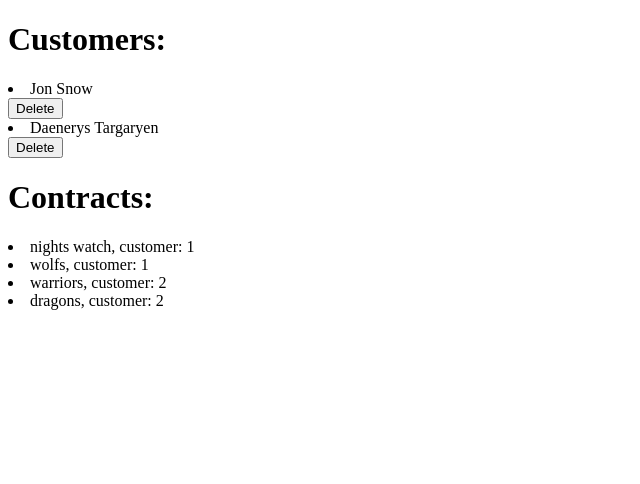
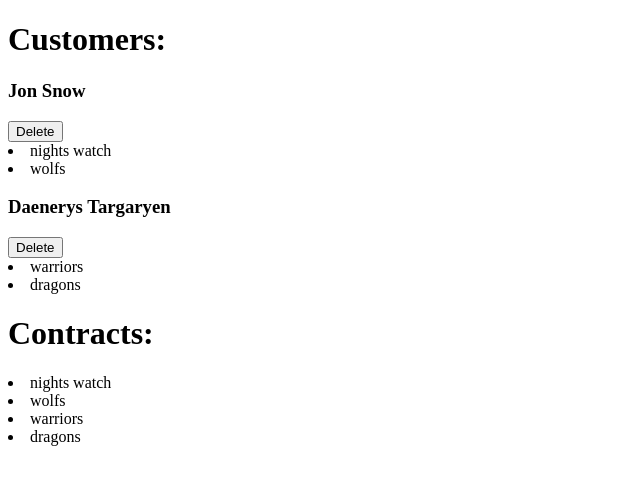
Before and after one commit to LauraRe/contract-automation-app, a React (Create React App) app: page / in a window 1280 px wide. Shown: the top 484 px of the page, without its empty margins (0-640 px from the left). Built offline with nearby package versions, Linux system fonts and the light colour scheme.

Commit message:
show contracts per customer below each Customer, show only contract name on ContractsList

```diff
--- a/src/Components/Contract.js
+++ b/src/Components/Contract.js
@@ -1,9 +1,9 @@
 import React from 'react';
 
-const Contract = ({customer, name}) => {
+const Contract = ({name}) => {
     return (
       <li>
-        {`${name}, customer: ${customer}`}
+        {name}
       </li>
     )
 };
--- a/src/Components/ContractsList.js
+++ b/src/Components/ContractsList.js
@@ -10,7 +10,6 @@ const ContractsList = ({contracts}) => {
             <Contract
               key={contract.id}
               name={contract.name}
-              customer={contract.customerId}
             />
           )
         })
--- a/src/Components/Customer.js
+++ b/src/Components/Customer.js
@@ -1,11 +1,13 @@
 import React from 'react'
+import ContractsList from './ContractsList';
 
-const Customer = ({ id, name, onDelete }) => {
+const Customer = ({ contracts, id, name, onDelete }) => {
   return (
     <>
       {/* <img alt='customer' src='https://robohash.org/test' /> */}
-      <li>{name}</li>
+      <h3>{name}</h3>
       <button onClick={() => onDelete(id)}>Delete</button>
+      <ContractsList contracts={contracts} />
     </>
   )
 };
--- a/src/Components/CustomersList.js
+++ b/src/Components/CustomersList.js
@@ -1,14 +1,17 @@
 import React from 'react';
 import Customer from './Customer';
 
-const CustomersList = ({ customers, onDelete }) => {
+const CustomersList = ({ contracts, customers, onDelete }) => {
   return (
     <>
       {
         customers.map(customer => {
+          const customerContracts = contracts.filter((contract) => contract.customerId === customer.id)
+
           return (
             <Customer
               key={customer.id}
+              contracts = {customerContracts}
               id={customer.id}
               name={customer.name}
               onDelete={onDelete}
```
